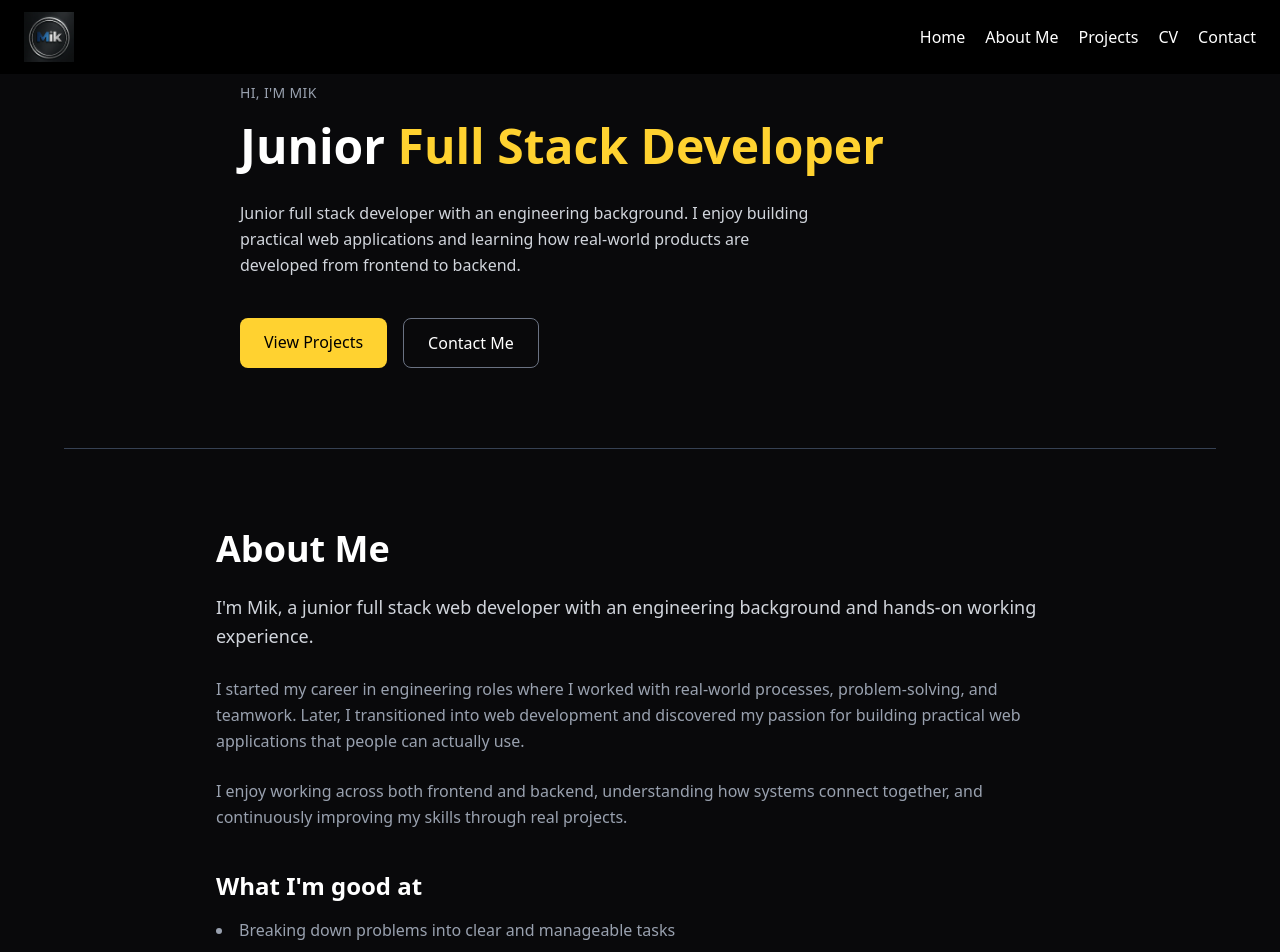
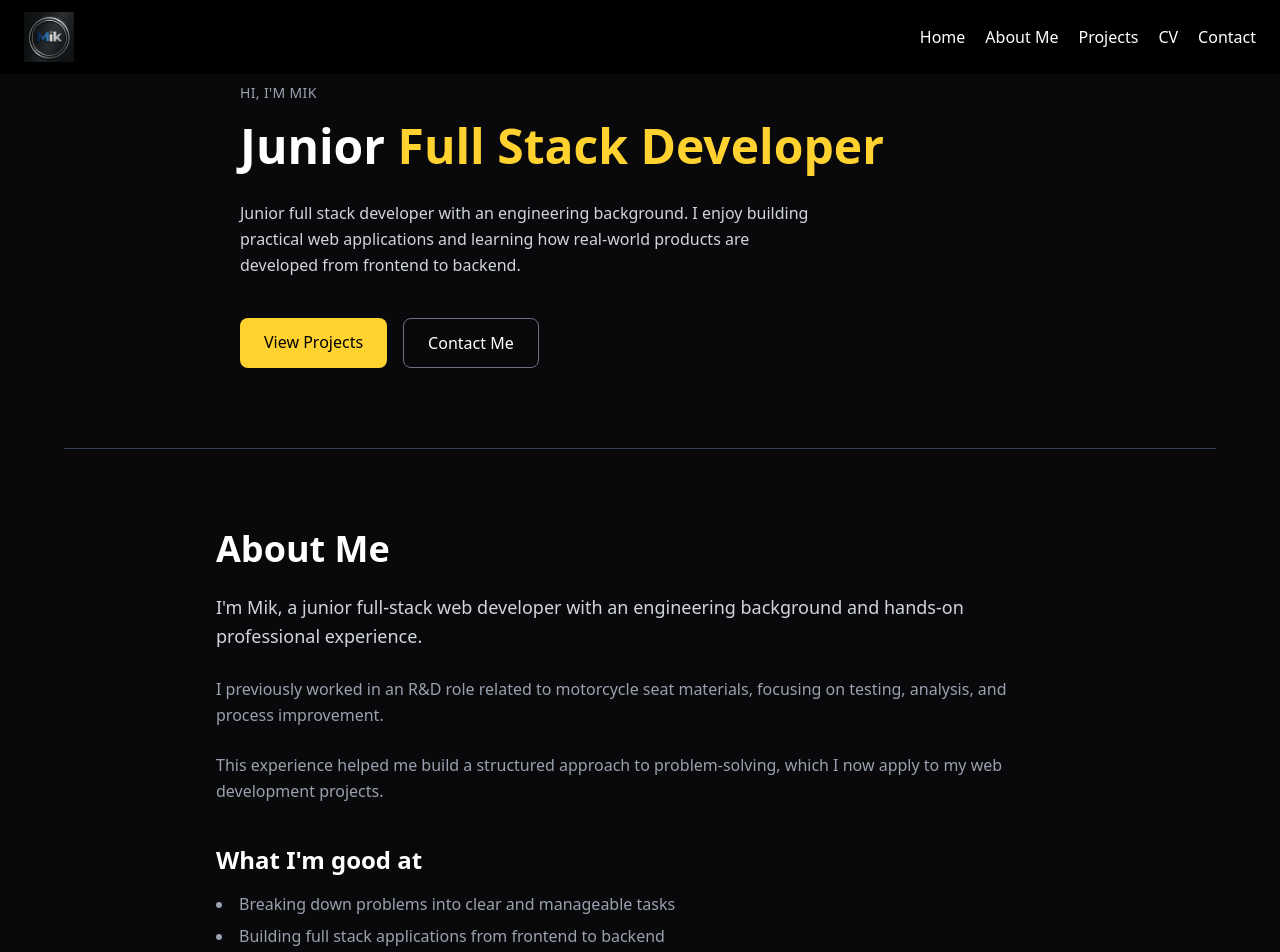
Before and after one commit to mikkamolthep/portfolio, a React (Vite) app: page / in a window 1280 px wide. Shown: the top 952 px of the page. Built offline with nearby package versions, Linux system fonts and the light colour scheme.

Commit message:
edited info in about

```diff
--- a/src/components/AboutMe.jsx
+++ b/src/components/AboutMe.jsx
@@ -4,21 +4,18 @@ export default function AboutMe() {
       <h1 className="text-4xl font-bold mb-6">About Me</h1>
 
       <p className="text-lg text-gray-300 mb-6 leading-relaxed">
-        I'm Mik, a junior full stack web developer with an engineering
-        background and hands-on working experience.
+        I'm Mik, a junior full-stack web developer with an engineering
+        background and hands-on professional experience.
       </p>
 
       <p className="text-gray-400 mb-6 leading-relaxed">
-        I started my career in engineering roles where I worked with real-world
-        processes, problem-solving, and teamwork. Later, I transitioned into
-        web development and discovered my passion for building practical web
-        applications that people can actually use.
+        I previously worked in an R&D role related to motorcycle seat materials,
+        focusing on testing, analysis, and process improvement.
       </p>
 
       <p className="text-gray-400 mb-10 leading-relaxed">
-        I enjoy working across both frontend and backend, understanding how
-        systems connect together, and continuously improving my skills through
-        real projects.
+        This experience helped me build a structured approach to
+        problem-solving, which I now apply to my web development projects.
       </p>
 
       <div>
```
